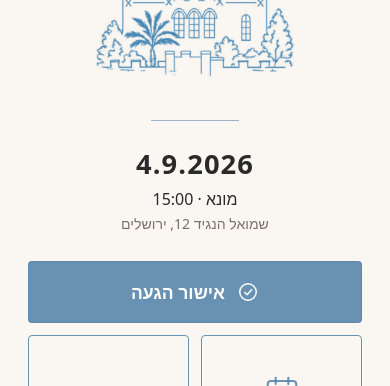
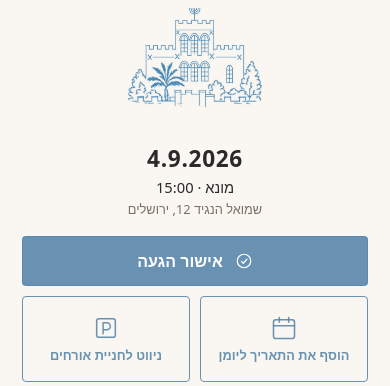
Before and after one commit to galiddo/YehonantanAndHadar, a website: page index.html in a window 390 px wide. Shown: the part 224-610 px from the top of the page. Drawn offline with Linux system fonts and the light colour scheme; a web font is replaced by a local one.

Commit message:
Compact mobile layout to fit in a single viewport (no scroll)

```diff
--- a/index.html
+++ b/index.html
@@ -33,6 +33,7 @@
       font-family: 'Felix007', system-ui, sans-serif;
       font-weight: 300;
       min-height: 100vh;
+      min-height: 100dvh;
       display: flex;
       flex-direction: column;
       align-items: center;
@@ -422,6 +423,60 @@
       border: 1px solid #f5b7b1;
     }
 
+    /* Compact mobile layout — fit everything in one viewport */
+    @media (max-width: 480px) {
+      body {
+        padding: max(env(safe-area-inset-top), 16px) 22px max(env(safe-area-inset-bottom), 16px);
+      }
+      main { gap: 14px; }
+      .header { gap: 8px; }
+      .names {
+        font-size: clamp(1.6rem, 7.4vw, 2.1rem);
+        line-height: 1.15;
+      }
+      .venue-img { max-width: 190px; }
+      .divider { display: none; }
+      .event-info { gap: 3px; }
+      .event-date {
+        font-size: clamp(1.3rem, 5.8vw, 1.7rem);
+        letter-spacing: 0.03em;
+      }
+      .event-location { font-size: 0.92rem; }
+      .event-address {
+        font-size: 0.8rem;
+        margin-top: 0;
+      }
+      .actions { gap: 10px; }
+      .btn-primary {
+        padding: 13px 22px;
+        font-size: 1rem;
+      }
+      .btn-primary-icon { width: 18px; height: 18px; }
+      .button-grid { gap: 10px; }
+      .btn-tile {
+        aspect-ratio: auto;
+        padding: 12px 8px;
+        gap: 6px;
+        min-height: 86px;
+      }
+      .btn-tile-icon { width: 28px; height: 28px; }
+      .btn-tile-label {
+        font-size: 0.8rem;
+        line-height: 1.15;
+      }
+    }
+
+    /* Even tighter for very short viewports */
+    @media (max-width: 480px) and (max-height: 720px) {
+      main { gap: 10px; }
+      .header { gap: 6px; }
+      .names { font-size: clamp(1.4rem, 6.6vw, 1.9rem); }
+      .venue-img { max-width: 160px; }
+      .btn-tile { min-height: 78px; padding: 10px 8px; }
+      .btn-tile-icon { width: 24px; height: 24px; }
+      .btn-tile-label { font-size: 0.76rem; }
+    }
+
   </style>
 </head>
 
```
